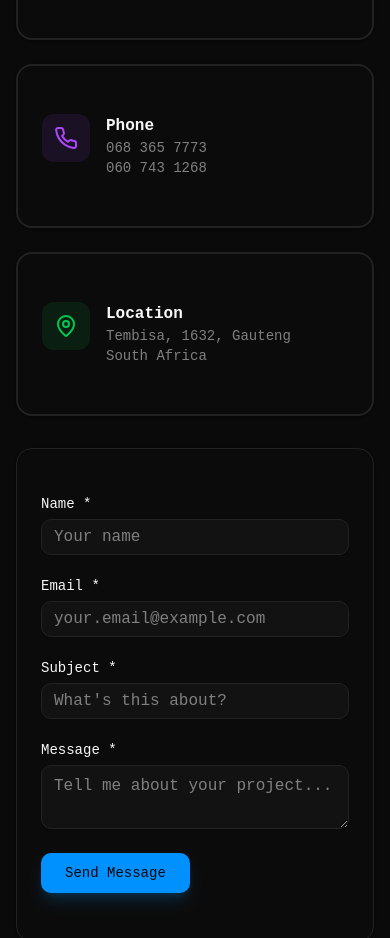
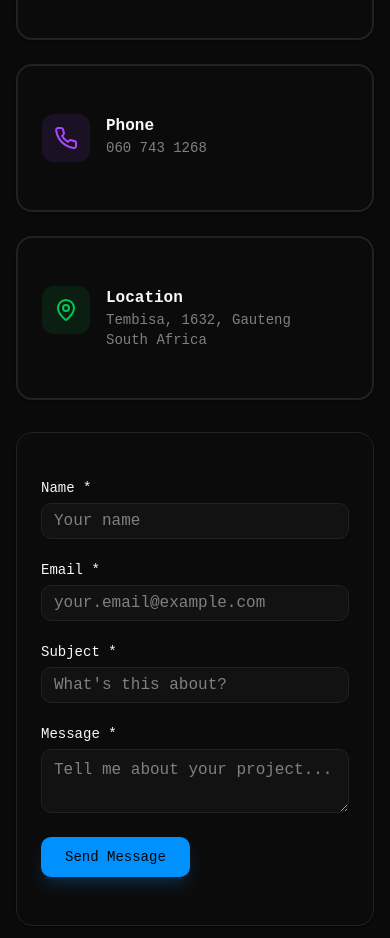
Before and after one commit to SthembisoGit/my_portfolio, a Next.js app: page / in a window 390 px wide. Shown: the part 8940-9878 px from the top of the page. Built offline with nearby package versions, Linux system fonts and the light colour scheme; no server answers; the database is empty.

Commit message:
Removed second phone numbers.

```diff
--- a/components/contact-section.tsx
+++ b/components/contact-section.tsx
@@ -87,7 +87,7 @@ export function ContactSection() {
                 </div>
                 <div>
                   <h3 className="font-semibold">Phone</h3>
-                  <p className="text-sm text-muted-foreground">068 365 7773</p>
+
                   <p className="text-sm text-muted-foreground">060 743 1268</p>
                 </div>
               </CardContent>
```
